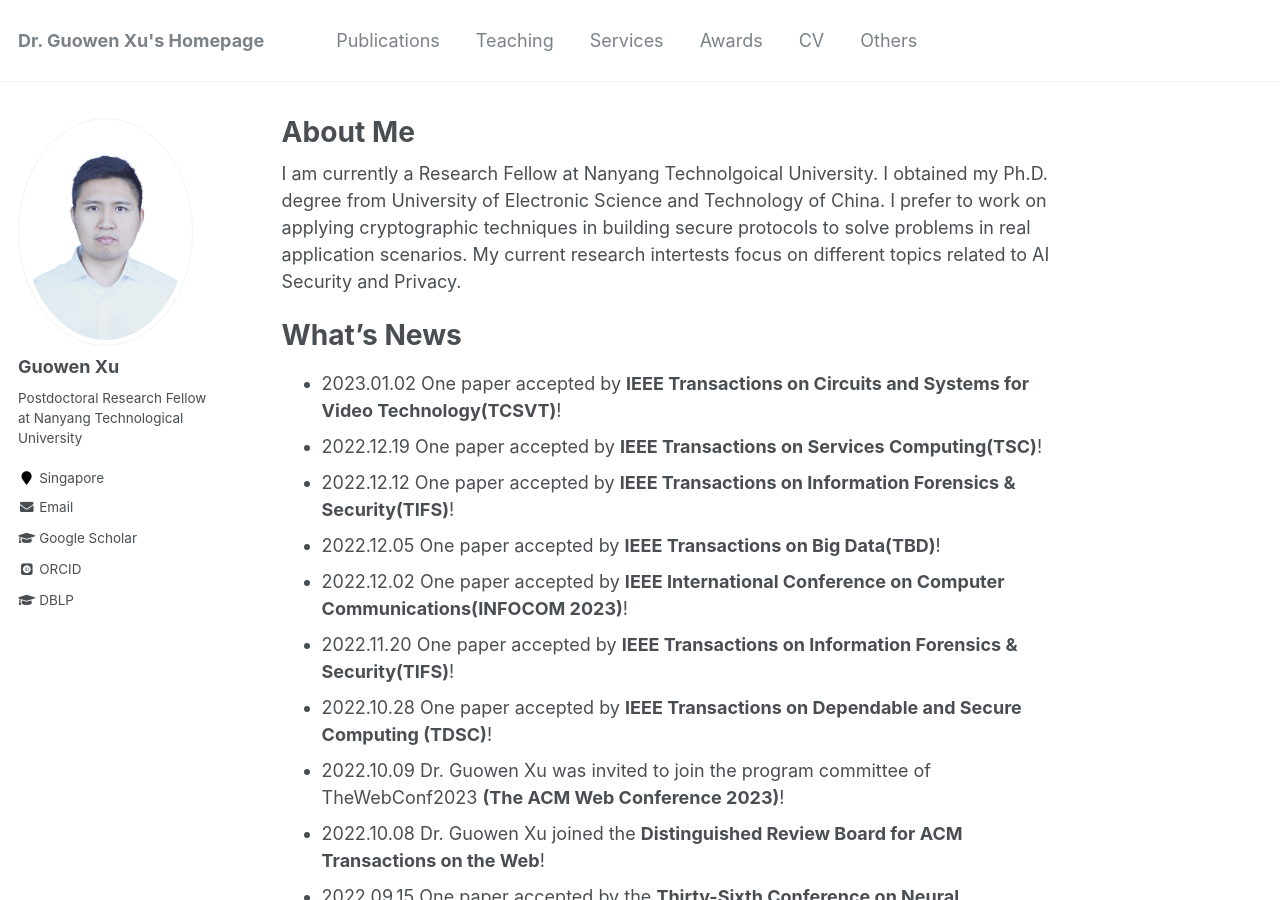
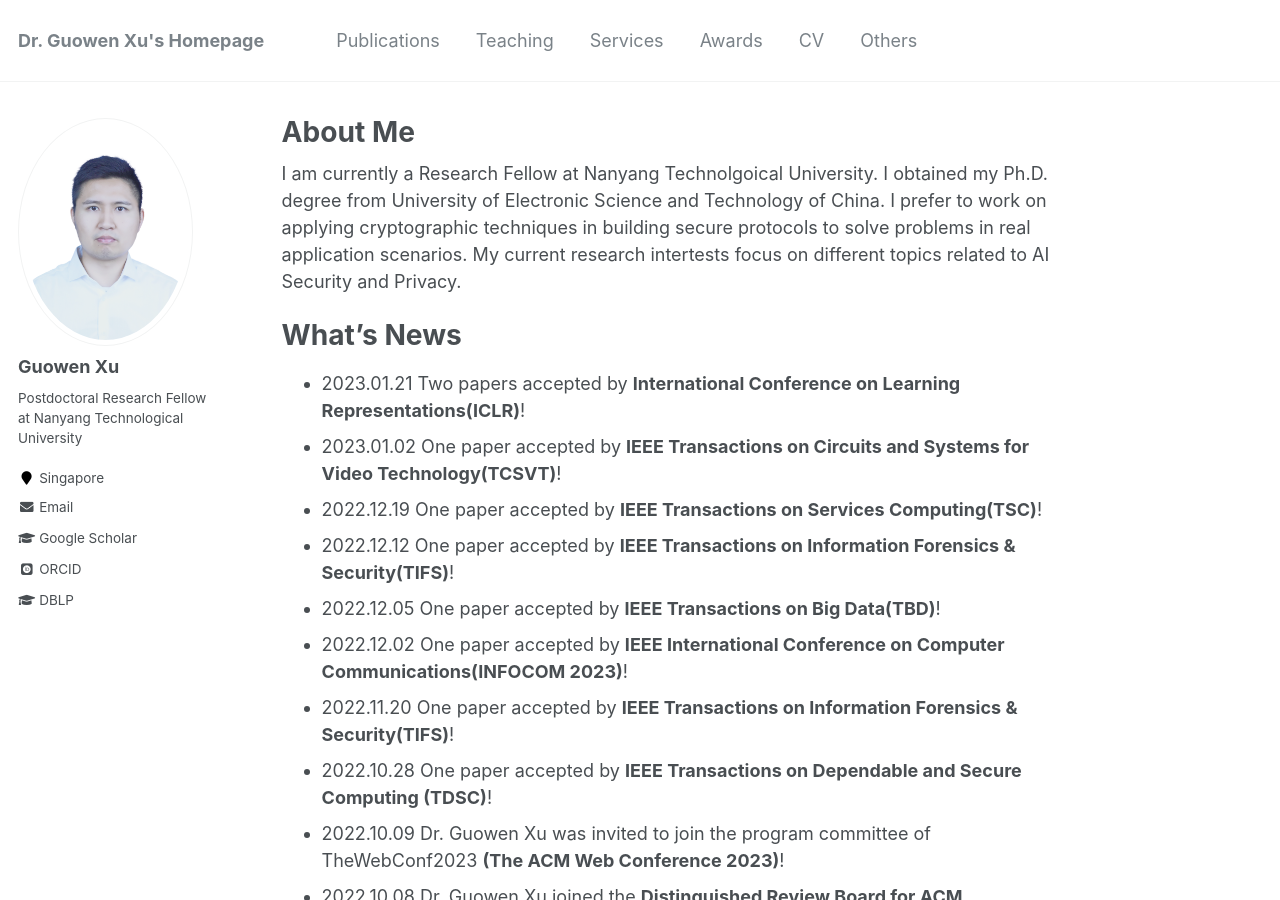
Before and after one commit to Guowen-xu/guowen-xu.github.io, a Jekyll site: the page built from _pages/about.md, in a window 1280 px wide and 900 px high. Built offline with Jekyll 4.4.1, drawn with Linux system fonts in a browser that asks for light colours; some web fonts are replaced.

Commit message:
Update about.md

```diff
--- a/_pages/about.md
+++ b/_pages/about.md
@@ -13,6 +13,7 @@ redirect_from:
 
 What's News
 ======
+- 2023.01.21 Two papers accepted by **International Conference on Learning Representations(ICLR)**!
 - 2023.01.02 One paper accepted by **IEEE Transactions on Circuits and Systems for Video Technology(TCSVT)**!
 - 2022.12.19 One paper accepted by **IEEE Transactions on Services Computing(TSC)**!
 - 2022.12.12 One paper accepted by **IEEE Transactions on Information Forensics & Security(TIFS)**!
```
